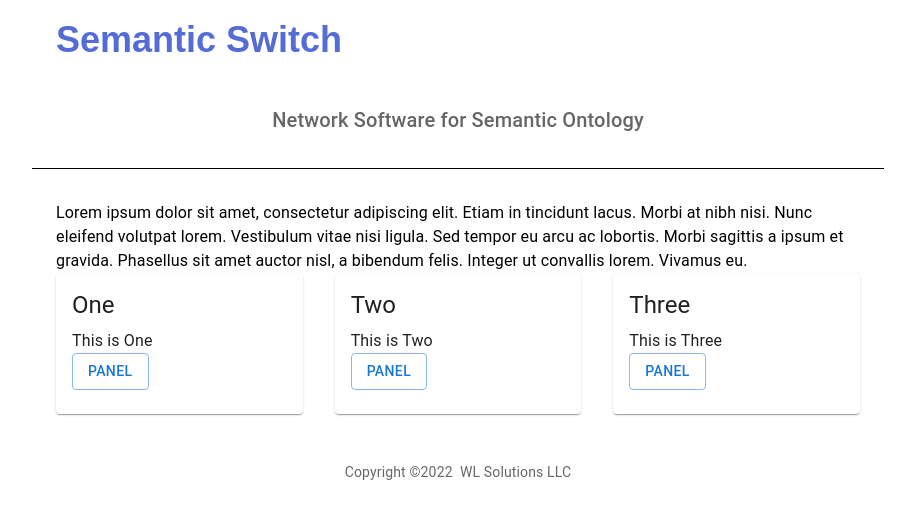
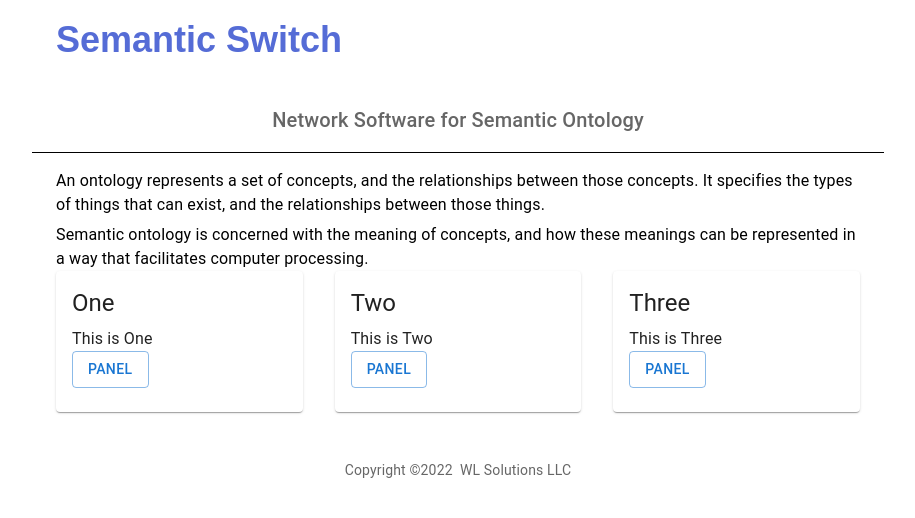
Before and after one commit to woodylewis/semantic-switch, a React (Create React App) app: page / in a window 1280 px wide. Shown: the top 518 px of the page, without its empty margins (182-1097 px from the left). Built offline with nearby package versions, Linux system fonts and the light colour scheme.

Commit message:
no message

```diff
--- a/src/Home.tsx
+++ b/src/Home.tsx
@@ -29,12 +29,9 @@ const Home = () => {
     <Container sx={{ pt: 2 }} maxWidth='md'>
       <Grid container>
         <Grid item xs={12} textAlign='left'>
-          <Typography>
-            Lorem ipsum dolor sit amet, consectetur adipiscing elit. Etiam in tincidunt lacus. Morbi
-            at nibh nisi. Nunc eleifend volutpat lorem. Vestibulum vitae nisi ligula. Sed tempor eu
-            arcu ac lobortis. Morbi sagittis a ipsum et gravida. Phasellus sit amet auctor nisl, a
-            bibendum felis. Integer ut convallis lorem. Vivamus eu.
-          </Typography>
+          <Typography gutterBottom>{StringList.SEMANTIC_ONTOLOGY_1}</Typography>
+
+          <Typography>{StringList.SEMANTIC_ONTOLOGY_2}</Typography>
         </Grid>
       </Grid>
 
--- a/src/StringList.tsx
+++ b/src/StringList.tsx
@@ -9,4 +9,6 @@ export enum StringList {
   NETWORK_IMAGE = 'https://smartnarrative.network/images/network.jpg',
   PANEL_LINK = '/panel',
   HOME_LINK = '/',
+  SEMANTIC_ONTOLOGY_1 = 'An ontology represents a set of concepts, and the relationships between those concepts. It specifies the types of things that can exist, and the relationships between those things.',
+  SEMANTIC_ONTOLOGY_2 = 'Semantic ontology is concerned with the meaning of concepts, and how these meanings can be represented in a way that facilitates computer processing.',
 }
--- a/src/TopBar.tsx
+++ b/src/TopBar.tsx
@@ -49,9 +49,7 @@ const TopBar = () => {
         sx={{
           bgcolor: 'background.paper',
           pt: 4,
-          pb: 2,
           borderBottom: 1,
-          marginBottom: 2,
         }}
       >
         <Typography variant='h6' align='center' color='text.secondary' paragraph>
```
